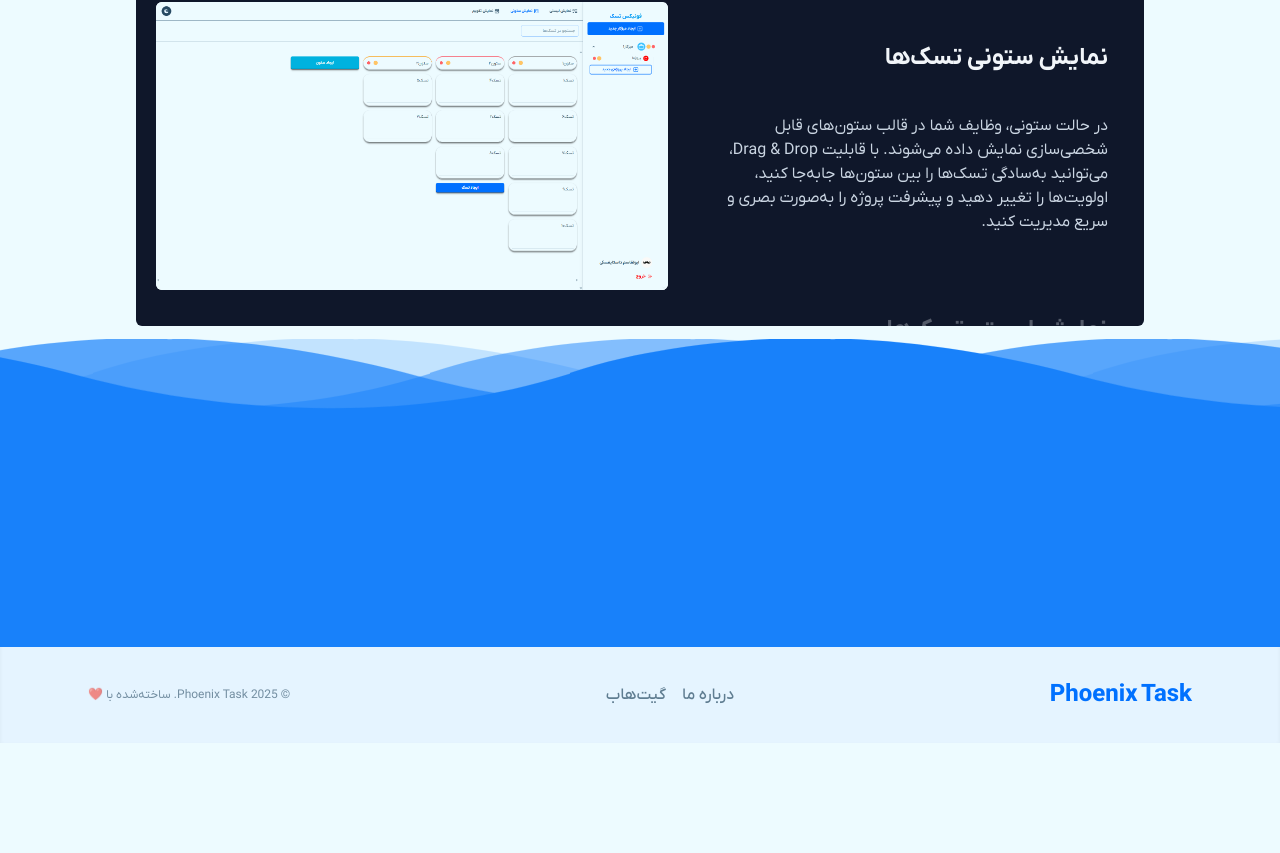
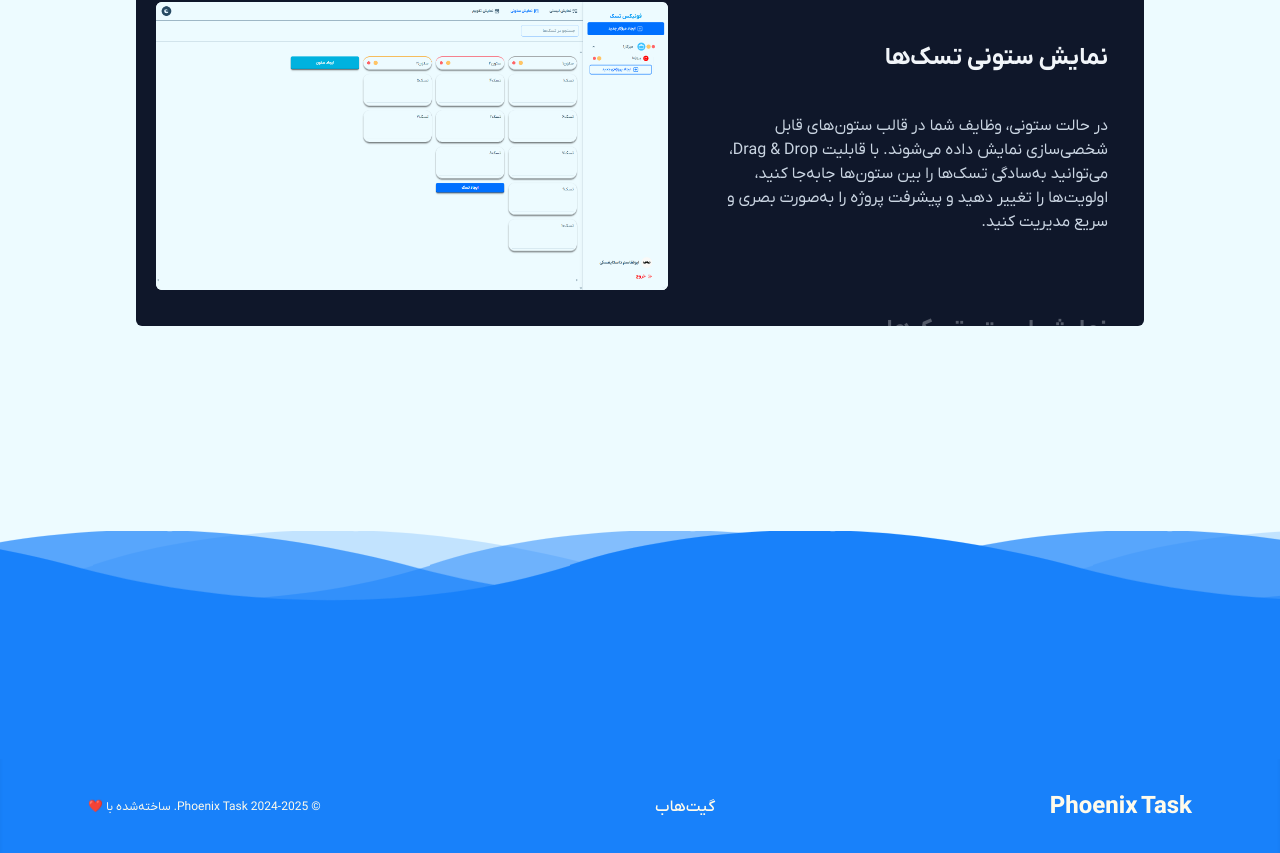
Before and after one commit to PhoenixTask/WebApp, a Next.js app: page / in a window 1280 px wide. Shown: the part 902-1755 px from the top of the page. Before the commit the page ends 1645 px from the top, so only its background shows below. Built offline with nearby package versions, Linux system fonts and the light colour scheme.

Commit message:
feat(landing-footer): enhance design and wave animations

```diff
--- a/src/app/components/LandingFooter/index.tsx
+++ b/src/app/components/LandingFooter/index.tsx
@@ -1,37 +1,33 @@
 export default function LandingFooter() {
+  const startYear = 2024;
+  const currentYear = new Date().getFullYear();
   return (
-    <footer className="w-full  mt-12 bg-base-300 border-t border-base-300 shadow-inner relative  text-white">
-      <div className=" relative w-full h-52 bg-[#1881fa] ">
+    <footer className="w-full  mt-60 bg-[#1881fa] border-t border-base-300 shadow-inner relative  text-white">
+      <div className=" relative w-full h-32 bg-[#1881fa]">
         <div id="wave1" className="wave" />
         <div id="wave2" className="wave" />
         <div id="wave3" className="wave" />
         <div id="wave4" className="wave" />
       </div>
-
       <div className="relative z-10 w-full">
-        <div className="max-w-6xl mx-auto px-6 py-8 flex flex-col md:flex-row items-center md:justify-between gap-6">
-          <p className="text-2xl font-extrabold text-primary">Phoenix Task</p>
+        <div className="max-w-6xl mx-auto px-6 py-8 flex flex-col md:flex-row items-center md:justify-between gap-6 text-amber-50">
+          <p className="text-2xl font-extrabold">Phoenix Task</p>
 
           <ul className="flex flex-wrap gap-4 text-base-content/70 font-medium">
             <li>
-              <a href="/about" className="hover:text-primary transition">
-                درباره ما
-              </a>
-            </li>
-            <li>
               <a
-                href="https://github.com"
+                href="https://github.com/PhoenixTask"
                 target="_blank"
                 rel="noopener"
-                className="hover:text-primary transition"
+                className="hover:text-primary transition text-amber-50"
               >
                 گیت‌هاب
               </a>
             </li>
           </ul>
 
-          <div className="text-xs text-base-content/60 text-center md:text-right">
-            © {new Date().getFullYear()} Phoenix Task. ساخته‌شده با ❤️
+          <div className="text-xs  text-center md:text-right text-amber-50">
+            © {startYear}-{currentYear} Phoenix Task. ساخته‌شده با ❤️
           </div>
         </div>
       </div>
```
